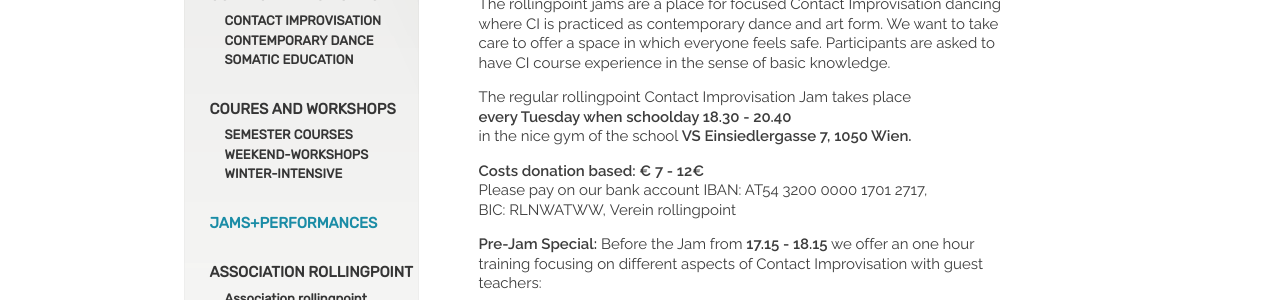
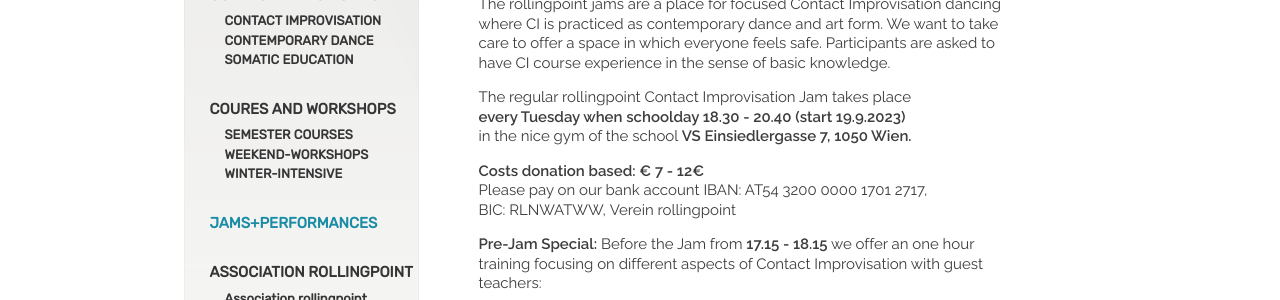
Before and after one commit to manulari/rollingpointat, a Jekyll site: the page built from _pages_en/en-jams.md, in a window 1280 px wide. Shown: the part 199-499 px from the top of the page. Built offline with Jekyll 4.4.1, drawn with Linux system fonts in a browser that asks for light colours; comment, search, counter and statistics services are not loaded.

Commit message:
Update page (en) “en-jams”

```diff
--- a/_pages_en/en-jams.md
+++ b/_pages_en/en-jams.md
@@ -8,15 +8,13 @@ language: en
 The rollingpoint jams are a place for focused Contact Improvisation dancing where CI is practiced as contemporary dance and art form. We want to take care to offer a space in which everyone feels safe. Participants are asked to have CI course experience in the sense of basic knowledge.
 
 The regular rollingpoint Contact Improvisation Jam takes place\
-**every Tuesday when schoolday 18.30 - 20.40**\
+**every Tuesday when schoolday 18.30 - 20.40** **(start 19.9.2023)**\
 in the nice gym of the school **VS Einsiedlergasse 7, 1050 Wien.**
 
 **Costs donation based:  € 7 - 12€**\
 Please pay on our bank account IBAN: AT54 3200 0000 1701 2717, BIC: RLNWATWW, Verein rollingpoint
 
 **Pre-Jam Special:**  Before the Jam from **17.15 - 18.15** we offer an one hour training focusing on different aspects of Contact Improvisation with guest teachers:
-
-
 
 > **19.9.2023 Alina Bertha: *Contemporary Floorwork + Upside Down Moves***\
 > **26.9.2023 Alina Bertha: *Contemporary Floorwork + Upside Down Moves***\
@@ -42,8 +40,6 @@ Please pay on our bank account IBAN: AT54 3200 0000 1701 2717, BIC: RLNWATWW,
 > **19.12.2023 Sabine Müller: *Floor - across, into, up***
 
 **Costs € 7 - 12 / Special**
-
-
 
 ### **Notes about safety in the CI jam:**
 
```
